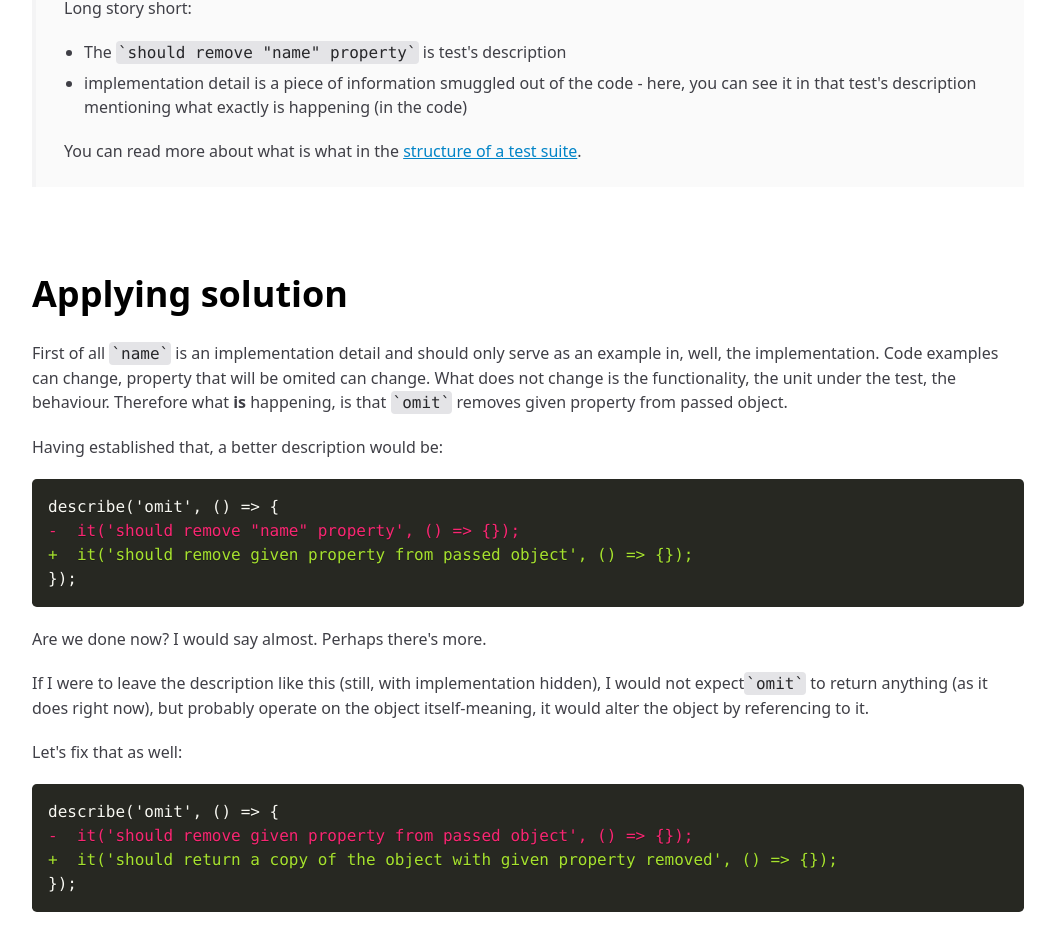
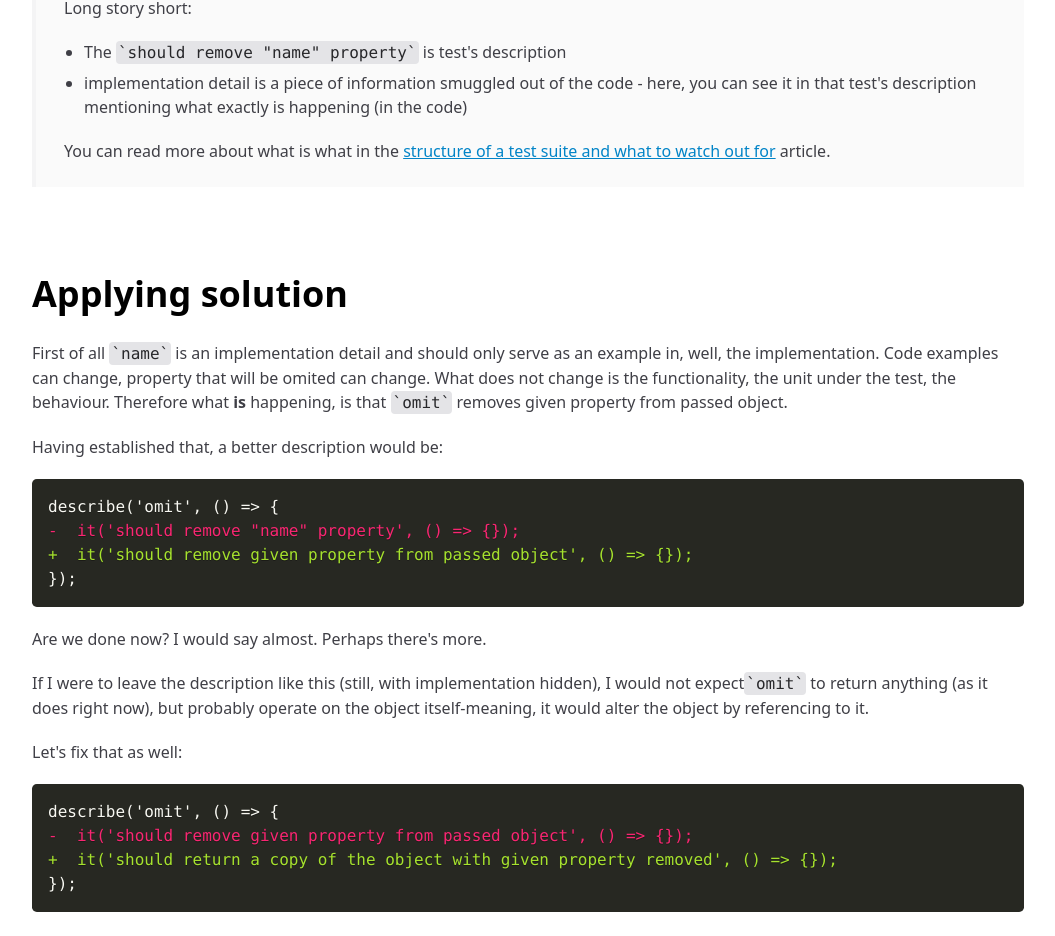
Before and after one commit to smolak/howtotest, a Next.js app: page /implementation-detail-in-tests-description in a window 1280 px wide. Shown: the part 1134-2070 px from the top of the page, without its empty margins (112-1167 px from the left). Built offline with nearby package versions, Linux system fonts and the light colour scheme.

Commit message:
Add proper link text

```diff
--- a/pages/implementation-detail-in-tests-description.js
+++ b/pages/implementation-detail-in-tests-description.js
@@ -67,7 +67,10 @@ export default function ImplementationDetailInTestsDescription() {
               </ul>
               <p>
                 You can read more about what is what in the{' '}
-                <Link href="/structure-of-a-test-suite-and-what-to-watch-out-for">structure of a test suite</Link>.
+                <Link href="/structure-of-a-test-suite-and-what-to-watch-out-for">
+                  structure of a test suite and what to watch out for
+                </Link>{' '}
+                article.
               </p>
             </aside>
           </section>
```
